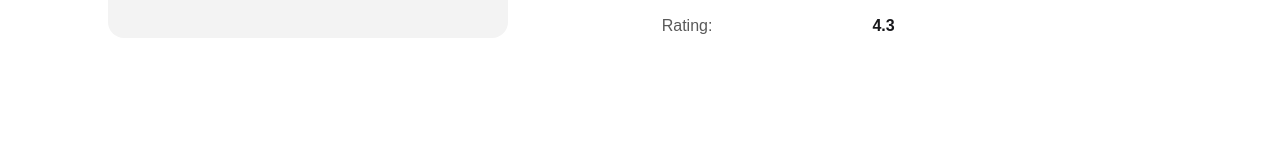
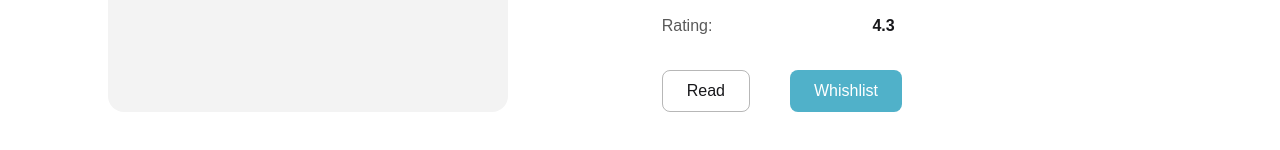
Before and after one commit to Sultana247/Book-Review-with-React-Router, a React (Vite) app: page /book/1 in a window 1280 px wide. Shown: the part 608-758 px from the top of the page. Built offline with nearby package versions, Linux system fonts and the light colour scheme.

Commit message:
updated buttons of book details

```diff
--- a/src/Components/Bookdetails.jsx
+++ b/src/Components/Bookdetails.jsx
@@ -15,7 +15,7 @@ const Bookdetails = () => {
                     src={image}
                     alt="Shoes" />
                 </figure>
-                </div>
+            </div>
             <div className='mx-auto'>
                  <h3 className='playfair-display-font font-bold text-2xl md:text-[40px] mb-4'>{bookName}</h3>
                  <p className='work-sans-font font-medium text-[16px] text-[#131313CC] '>By: {author}</p>
@@ -51,7 +51,11 @@ const Bookdetails = () => {
                     <p className='text-[#131313B3] '>Rating: </p>
                     <p className='font-bold'>{rating}</p>
                  </div>
-
+                 {/* buttons */}
+                 <div className='flex gap-6 mt-8'>
+                    <button className='border border-[#1313134D]  py-2 px-6 rounded-lg font-medium work-sans-font text-[16px]'>Read</button>
+                    <button className=' bg-[#50B1C9] text-white py-2 px-6 rounded-lg font-medium work-sans-font text-[16px] ml-4'>Whishlist</button>
+                 </div>
             </div>
         </div>
     );
```
